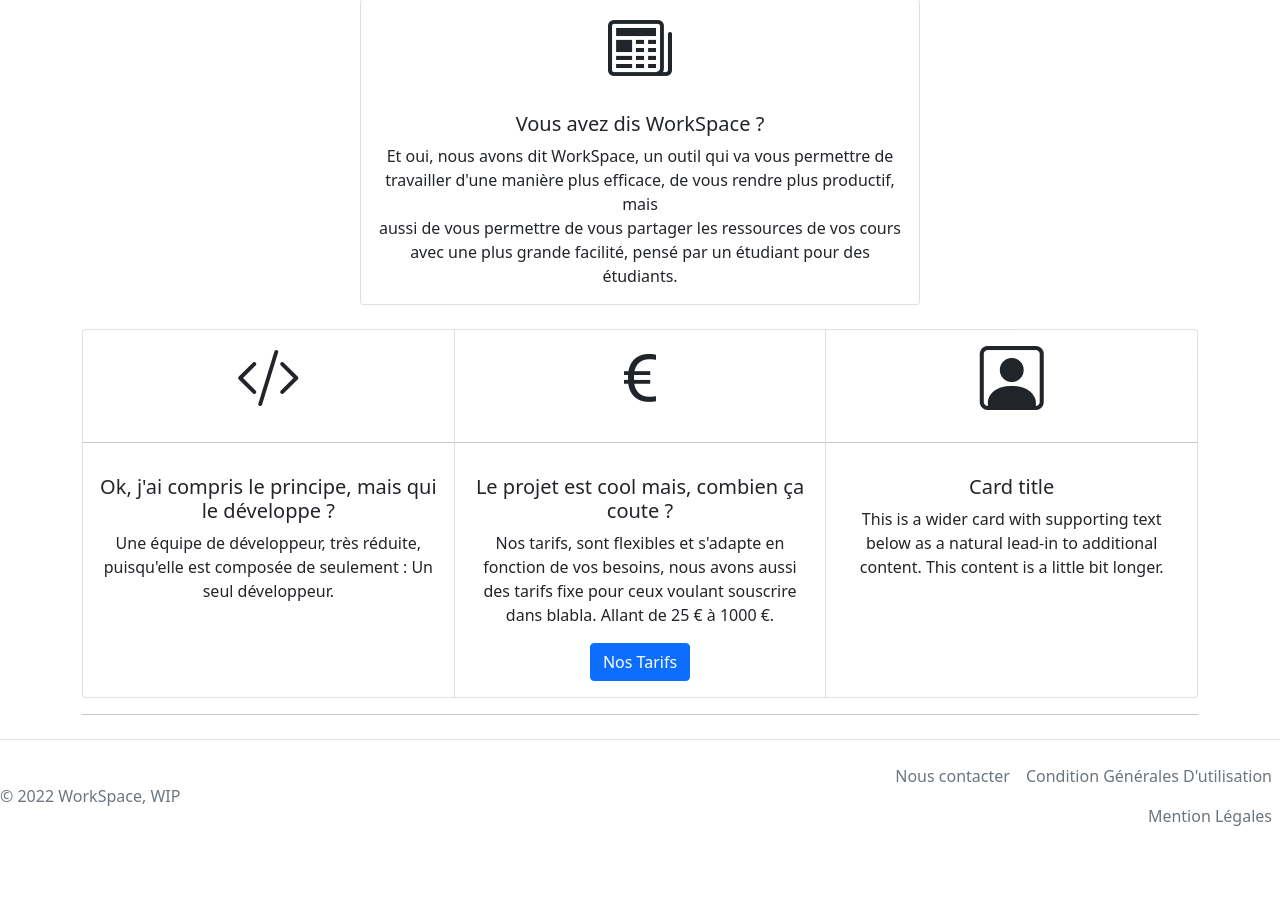
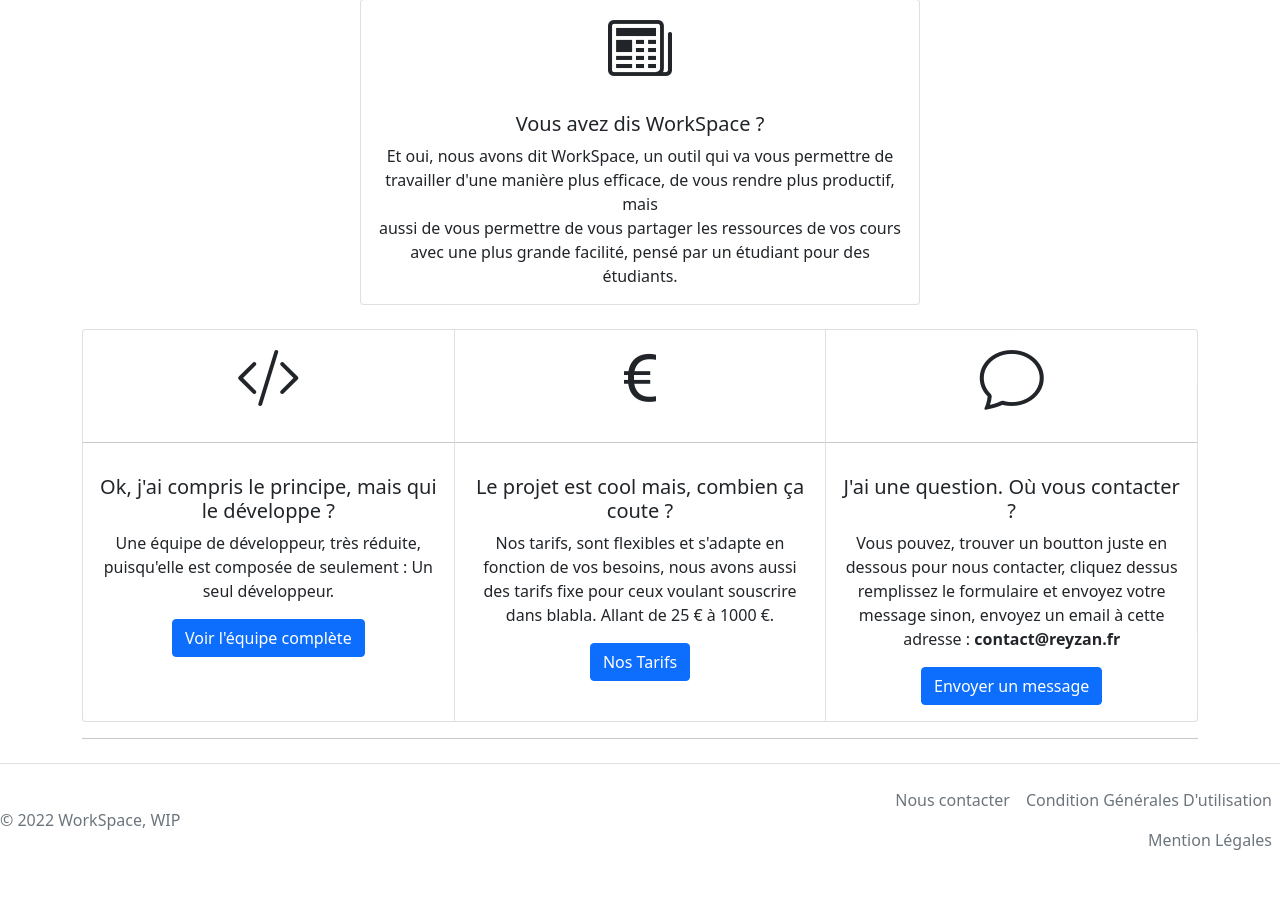
Before and after one commit to ReyzanN/WorkSapce, a PHP site: page / in a window 1280 px wide. Shown: the part 890-1790 px from the top of the page. Before the commit the page ends 1716 px from the top, so only its background shows below. Run offline with PHP 8.4, Linux system fonts and the light colour scheme.

Commit message:
Modal connexion + Style base index

```diff
--- /dev/null
+++ b/Control/base_control.php
@@ -0,0 +1,2 @@
+<?php
+?>
--- a/Template/body.php
+++ b/Template/body.php
@@ -1,5 +1,5 @@
 <body>
-    <div class="container-fluid d-flex justify-content-center align-items-center flex-column" style="height: 50rem;">
+    <div class="container-fluid d-flex justify-content-center align-items-center flex-column" style="height: 50rem;" id="top-index">
         <h1 class="title-main-index align-middle">WorkSapce c'est quoi ?</h1>
         <h3 class="align-middle sub-sub-title-index">Une nouvelle méthode de travail</h3>
         <h2 class="title-sub-index">En savoir plus !</h2>
@@ -30,6 +30,7 @@
                 <div class="card-body">
                     <h5 class="card-title">Ok, j'ai compris le principe, mais qui le développe ?</h5>
                     <p class="card-text">Une équipe de développeur, très réduite, puisqu'elle est composée de seulement : Un seul développeur.</p>
+                    <a href="?page=team"><button type="button" class="btn btn-primary">Voir l'équipe complète</button></a>
                 </div>
             </div>
             <div class="card">
@@ -39,15 +40,17 @@
                     <h5 class="card-title">Le projet est cool mais, combien ça coute ?</h5>
                     <p class="card-text">Nos tarifs, sont flexibles et s'adapte en fonction de vos besoins, nous avons aussi des tarifs fixe pour ceux voulant souscrire dans blabla.
                         Allant de 25 € à 1000 €.</p>
-                    <button type="button" class="btn btn-primary">Nos Tarifs</button>
+                    <a href="?page=prices"><button type="button" class="btn btn-primary">Nos Tarifs</button></a>
                 </div>
             </div>
             <div class="card">
-                <i class="bi bi-person-square card-img-top card-element-image-index text-center"></i>
+                <i class="bi bi-chat card-img-top card-element-image-index text-center"></i>
                 <hr>
                 <div class="card-body">
-                    <h5 class="card-title">Card title</h5>
-                    <p class="card-text">This is a wider card with supporting text below as a natural lead-in to additional content. This content is a little bit longer.</p>
+                    <h5 class="card-title">J'ai une question. Où vous contacter ?</h5>
+                    <p class="card-text">Vous pouvez, trouver un boutton juste en dessous pour nous contacter, cliquez dessus remplissez le formulaire et envoyez votre message sinon,
+                        envoyez un email à cette adresse : <strong>contact@reyzan.fr</strong></p>
+                    <a href="?page=message"><button type="button" class="btn btn-primary">Envoyer un message</button></a>
                 </div>
             </div>
         </div>
@@ -56,6 +59,5 @@
     <div class="container">
         <hr>
     </div>
-
 <script src="https://cdn.jsdelivr.net/npm/bootstrap@5.1.3/dist/js/bootstrap.bundle.min.js" integrity="sha384-ka7Sk0Gln4gmtz2MlQnikT1wXgYsOg+OMhuP+IlRH9sENBO0LRn5q+8nbTov4+1p" crossorigin="anonymous"></script>
 </body>
--- a/Template/header.php
+++ b/Template/header.php
@@ -21,7 +21,30 @@
         <div class="collapse navbar-collapse mx-auto" id="navbarSupportedContent">
             <ul class="navbar-nav mb-2 mb-lg-0 mx-auto justify-content-between">
             </ul>
-            <button class="btn btn-outline-primary" type="submit"><i class="bi bi-person"></i>&nbsp;- Déjà Client ? - S'identifer</button>
+            <button type="button" class="btn btn-outline-primary" data-bs-toggle="modal" data-bs-target="#staticBackdrop">
+                <i class="bi bi-person"></i>&nbsp;- Déjà Client ? - S'identifer
+            </button>
         </div>
     </div>
 </nav>
+
+<!-- Modal Connexion -->
+<div class="container-fluid">
+    <div class="modal fade" id="staticBackdrop" data-bs-backdrop="static" data-bs-keyboard="false" tabindex="-1" aria-labelledby="staticBackdropLabel" aria-hidden="true">
+        <div class="modal-dialog">
+            <div class="modal-content">
+                <div class="modal-header">
+                    <h5 class="modal-title" id="staticBackdropLabel">Se connecter à son espace</h5>
+                    <button type="button" class="btn-close" data-bs-dismiss="modal" aria-label="Close"></button>
+                </div>
+                <div class="modal-body">
+                    // A venir
+                </div>
+                <div class="modal-footer">
+                    <button type="button" class="btn btn-outline-danger" data-bs-dismiss="modal">Annuler</button>
+                    <button type="button" class="btn btn-outline-success">Me connecter</button>
+                </div>
+            </div>
+        </div>
+    </div>
+</div>
```
